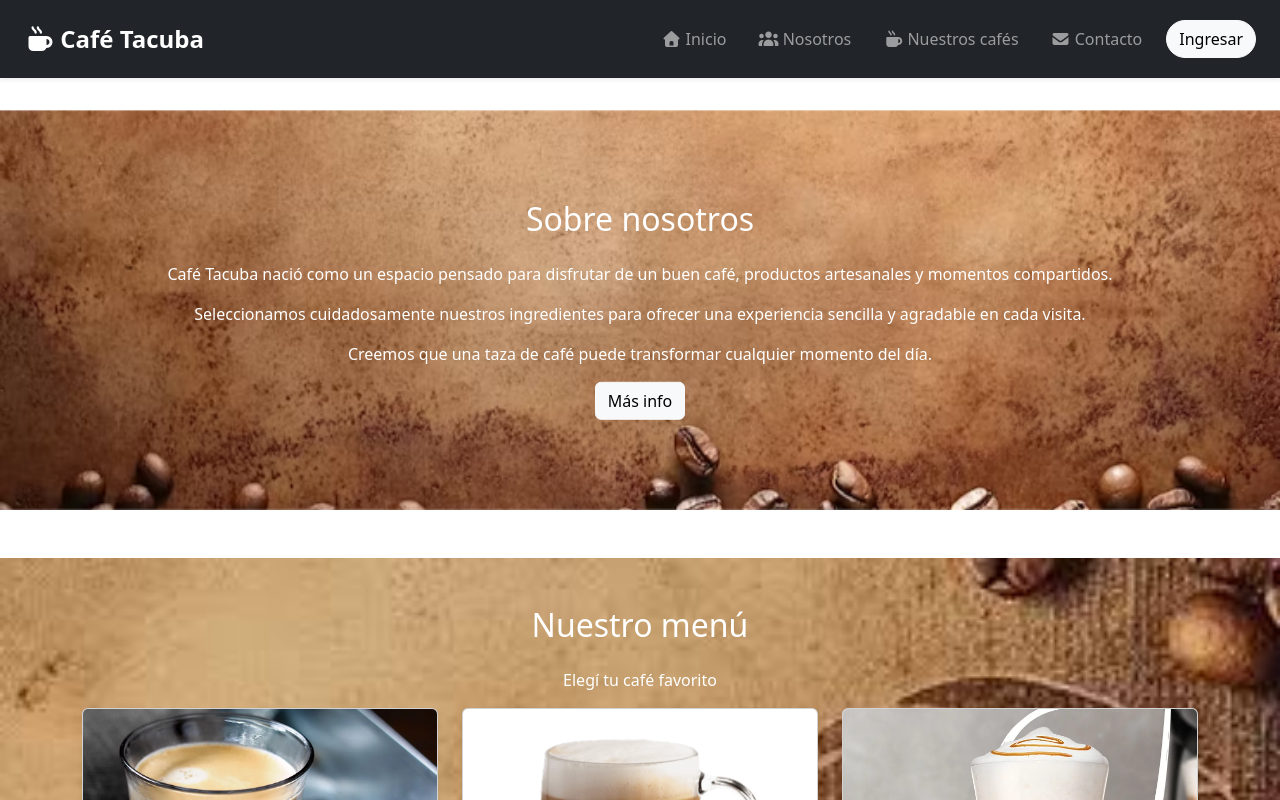
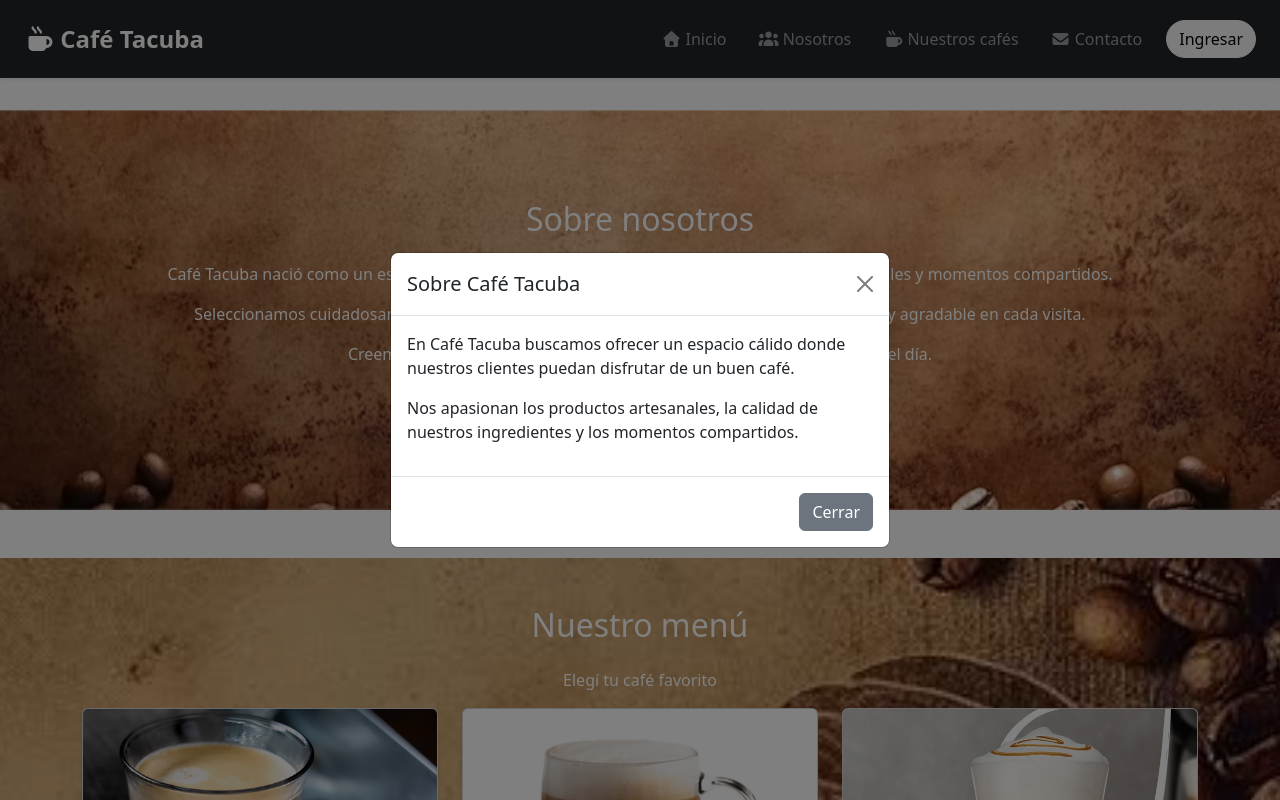
Before and after one commit to chrisrios-334/cafe-tacuba-frontend, a React (Vite) app: page / in a window 1280 px wide. Both pictures are taken after a click on the button "Más info". Shown: the part 621-1421 px from the top of the page. Built offline with nearby package versions, Linux system fonts and the light colour scheme; no server answers.

Commit message:
fix: mejoras de componentes e integracion de API

```diff
--- a/src/components/Nosotros.jsx
+++ b/src/components/Nosotros.jsx
@@ -1,31 +1,33 @@
-import { useEffect } from 'react'
-import Carousel from 'bootstrap/js/dist/carousel'
+import { useEffect } from "react";
+import Carousel from "bootstrap/js/dist/carousel";
+import Modal from "bootstrap/js/dist/modal";
 
 function Nosotros() {
   useEffect(() => {
-    const carouselElement = document.getElementById('carouselFondo')
-    if (!carouselElement) return
+    const carouselElement = document.getElementById("carouselFondo");
+    if (!carouselElement) return;
     const carousel = Carousel.getOrCreateInstance(carouselElement, {
       interval: 2000,
-      ride: 'carousel'
-    })
-    return () => {
-      carousel.dispose()
-    }
-  }, [])
+      ride: "carousel"
+    });
+    return () => carousel.dispose();
+  }, []);
+
+  const mostrarInfo = () => {
+    const modalElement = document.getElementById("modalNosotros");
+    const modal = Modal.getOrCreateInstance(modalElement);
+    modal.show();
+  };
 
   return (
     <section id="nosotros" className="position-relative my-5">
-      <div
-        id="carouselFondo"
-        className="carousel slide"
-      >
+      <div id="carouselFondo" className="carousel slide">
         <div className="carousel-inner">
           <div className="carousel-item active">
             <img
               src="/img/bg-nosotros1.jpg"
               className="d-block w-100"
-              style={{ height: '400px', objectFit: 'cover' }}
+              style={{ height: "400px", objectFit: "cover" }}
               alt="Interior de Café Tacuba"
             />
           </div>
@@ -33,7 +35,7 @@ function Nosotros() {
             <img
               src="/img/bg-nosotros2.avif"
               className="d-block w-100"
-              style={{ height: '400px', objectFit: 'cover' }}
+              style={{ height: "400px", objectFit: "cover" }}
               alt="Preparando café en Café Tacuba"
             />
           </div>
@@ -41,16 +43,14 @@ function Nosotros() {
             <img
               src="/img/bg-nosotros3.jpg"
               className="d-block w-100"
-              style={{ height: '400px', objectFit: 'cover' }}
+              style={{ height: "400px", objectFit: "cover" }}
               alt="Ambiente de Café Tacuba"
             />
           </div>
         </div>
       </div>
       <div className="container position-absolute top-50 start-50 translate-middle text-white text-center">
-        <h2 className="mb-4">
-          Sobre nosotros
-        </h2>
+        <h2 className="mb-4">Sobre nosotros</h2>
         <p>
           Café Tacuba nació como un espacio pensado para disfrutar de un buen
           café, productos artesanales y momentos compartidos.
@@ -63,12 +63,53 @@ function Nosotros() {
           Creemos que una taza de café puede transformar cualquier momento del
           día.
         </p>
-        <button className="btn btn-light">
+        <button className="btn btn-light" onClick={mostrarInfo}>
           Más info
         </button>
       </div>
+      <div
+        className="modal fade"
+        id="modalNosotros"
+        tabIndex="-1"
+        aria-labelledby="tituloModalNosotros"
+        aria-hidden="true"
+      >
+        <div className="modal-dialog modal-dialog-centered">
+          <div className="modal-content">
+            <div className="modal-header">
+              <h5 className="modal-title" id="tituloModalNosotros">
+                Sobre Café Tacuba
+              </h5>
+              <button
+                type="button"
+                className="btn-close"
+                data-bs-dismiss="modal"
+                aria-label="Cerrar"
+              ></button>
+            </div>
+            <div className="modal-body">
+              <p>
+                En Café Tacuba buscamos ofrecer un espacio cálido donde
+                nuestros clientes puedan disfrutar de un buen café.
+              </p>
+              <p>
+                Nos apasionan los productos artesanales, la calidad de
+                nuestros ingredientes y los momentos compartidos.
+              </p>
+            </div>
+            <div className="modal-footer">
+              <button
+                type="button"
+                className="btn btn-secondary"
+                data-bs-dismiss="modal"
+              >
+                Cerrar
+              </button>
+            </div>
+          </div>
+        </div>
+      </div>
     </section>
-  )
+  );
 }
-
-export default Nosotros
+export default Nosotros;
--- a/src/components/productCards.jsx
+++ b/src/components/productCards.jsx
@@ -1,5 +1,4 @@
 function ProductCard({ nombre, descripcion, imagen, ingredientes }) {
-
   return (
     <article className="card h-100 shadow-sm overflow-hidden">
       <div className="ratio ratio-4x3">
@@ -8,14 +7,6 @@ function ProductCard({ nombre, descripcion, imagen, ingredientes }) {
           className="object-fit-cover"
           alt={nombre}
         />
-      </div>
-      <div className="card-body">
-        <h5 className="card-title">
-          {nombre}
-        </h5>
-        <p className="card-text">
-          {descripcion}
-        </p>
       </div>
       <div className="card-body">
         <h5 className="card-title">{nombre}</h5>
@@ -32,7 +23,6 @@ function ProductCard({ nombre, descripcion, imagen, ingredientes }) {
         )}
       </div>
     </article>
-  )
+  );
 }
-
-export default ProductCard
+export default ProductCard;
--- a/src/pages/Recetas.jsx
+++ b/src/pages/Recetas.jsx
@@ -1,41 +1,61 @@
 import { useEffect, useState } from "react";
 import axios from "axios";
 import Swal from "sweetalert2";
+import NavBar from "../components/navBar";
+import Footer from "../components/footer";
 import ProductCard from "../components/productCards";
+
+const API_URL = import.meta.env.VITE_API_URL;
 
 function Recetas() {
   const [cafes, setCafes] = useState([]);
   const [loading, setLoading] = useState(true);
   const [error, setError] = useState(null);
 
-  // Traemos la URL desde el .env
- const API_URL = import.meta.env.VITE_API_URL;
-
   useEffect(() => {
+    const controller = new AbortController();
     const traerCafes = async () => {
       try {
-        const response = await axios.get(API_URL);
+        const response = await axios.get(API_URL, {
+          signal: controller.signal
+        });
+        if (!Array.isArray(response.data)) {
+          throw new Error("Respuesta inválida de la API");
+        }
         setCafes(response.data);
       } catch (err) {
+        if (controller.signal.aborted) return;
         setError(err.message);
-        Swal.fire("Error", "No se pudieron cargar los recomendados", "error");
+        Swal.fire("Error", "No se pudieron cargar las recetas", "error");
       } finally {
+        if (!controller.signal.aborted) {
           setLoading(false);
         }
+      }
     };
-
     traerCafes();
-  }, [API_URL]);
-
-  if (loading) return <p className="text-center mt-5">Cargando recetas...</p>;
-  if (error) return <p className="text-center mt-5">Error: {error}</p>;
+    return () => controller.abort();
+  }, []);
 
   return (
-    <section
-      className="container py-5"
-      style={{ backgroundImage: "url('/img/bg-main.jpg')" }}
-    >
+    <>
+      <NavBar />
+      <main className="container py-5">
         <h2 className="text-center mb-4">Recetas</h2>
+        {loading && (
+          <p className="text-center">Cargando recetas...</p>
+        )}
+        {error && (
+          <p className="text-center text-danger">
+            No se pudieron cargar las recetas.
+          </p>
+        )}
+        {!loading && !error && cafes.length === 0 && (
+          <p className="text-center">
+            No hay recetas disponibles.
+          </p>
+        )}
+        {!loading && !error && cafes.length > 0 && (
           <div className="row g-4">
             {cafes.map((cafe) => (
               <div className="col-6 col-md-4" key={cafe.id}>
@@ -48,8 +68,10 @@ function Recetas() {
               </div>
             ))}
           </div>
-    </section>
+        )}
+      </main>
+      <Footer />
+    </>
   );
 }
-
 export default Recetas;
```
Also changed, not shown: 2 other files (tests, documents, lock files or other folders). Lines whose indentation alone changed are shown as unchanged.
